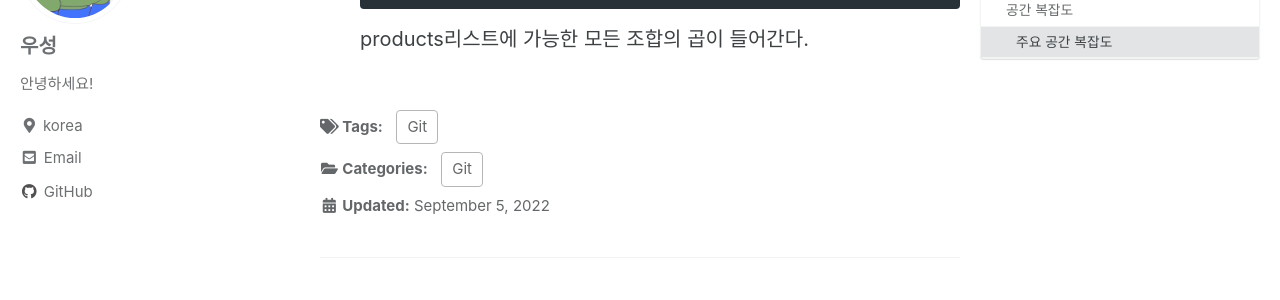
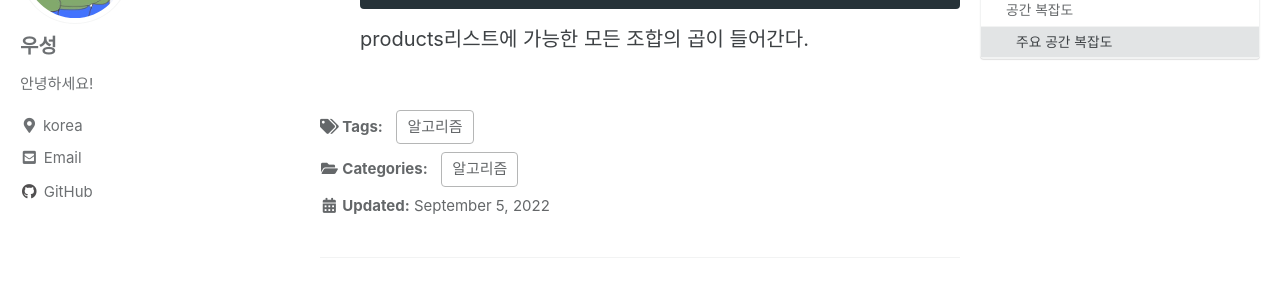
Before and after one commit to wooseongryu/wooseongryu.github.io, a Jekyll site: the page built from _posts/2022-09-05-algorithm-1.md, in a window 1280 px wide and 900 px high, scrolled down 3488 px. Shown: the part 143-443 px from the top of the window. Built offline with Jekyll 4.4.1, drawn with Linux system fonts in a browser that asks for light colours; cached includes are drawn as plain includes; some web fonts are replaced; comment, search, counter and statistics services are not loaded.

Commit message:
카테고리 수정

```diff
--- a/_posts/2022-09-05-algorithm-1.md
+++ b/_posts/2022-09-05-algorithm-1.md
@@ -3,9 +3,9 @@ title: "알고리즘"
 excerpt: "탐색, 정렬, 시간복잡도, 공간복잡도"
 
 categories:
-    - Git
+    - 알고리즘
 tags:
-    - [Git]
+    - [알고리즘]
 
 toc: true
 toc_sticky: true
```
